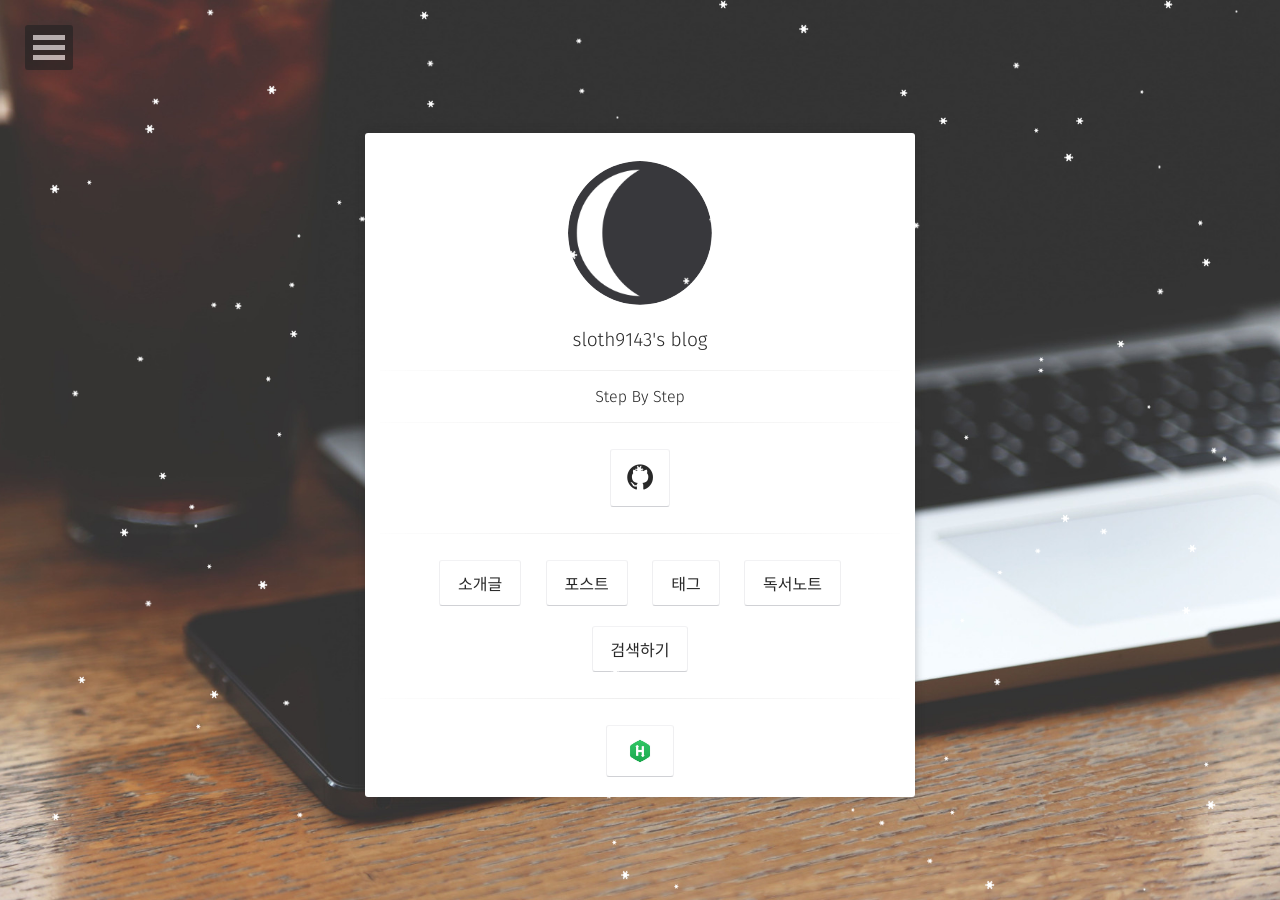
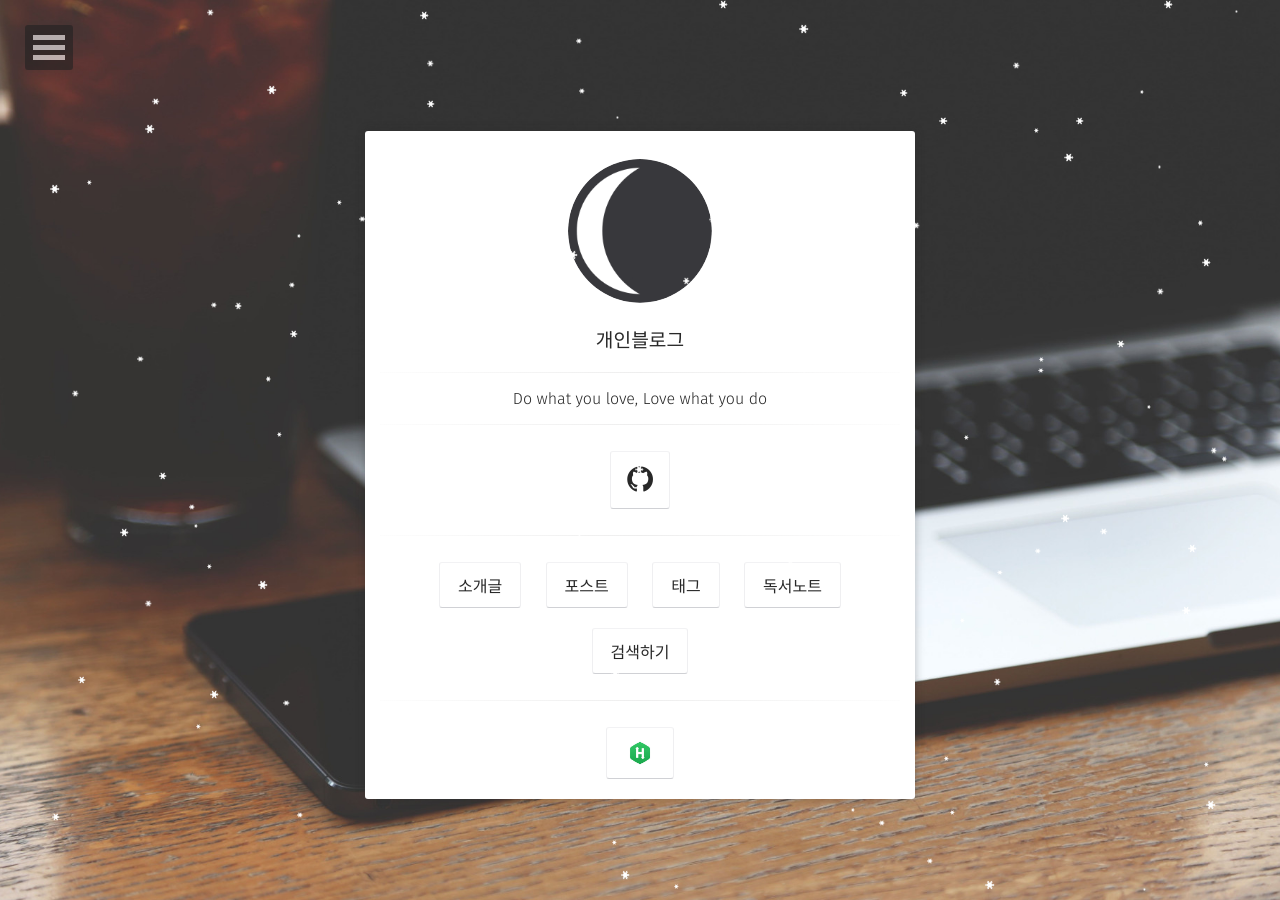
Before and after one commit to sloth9143/sloth9143.github.io, a Jekyll site: the page built from index.html, in a window 1280 px wide. Built offline with Jekyll 4.4.1, drawn with Linux system fonts in a browser that asks for light colours; some web fonts are replaced.

Commit message:
home update

```diff
--- a/_config.yml
+++ b/_config.yml
@@ -1,6 +1,6 @@
 # Site
-title:              sloth9143's blog
-bio:                'Step By Step'
+title:              개인블로그
+bio:                'Do what you love, Love what you do'
 description:        "Web 관련 개발을 주로 하고 있는 초급 개발자입니다."
 reading_time:       true
 words_per_minute:   200
--- a/_layouts/home.html
+++ b/_layouts/home.html
@@ -13,7 +13,7 @@ layout: compress
     {% include nav.html %}
     <!-- Header -->
     <header class="header flex" role="banner">
-        <div class="container animated fadeIn" style="padding-top:10px;">
+        <div class="container animated fadeIn" style="padding-top: 10px;">
             <div class="row">
                     <a href="{{ site.url }}">
                         <img src="{{ site.logo }}" class="img-circle zoombtn animated rotateIn">
```
